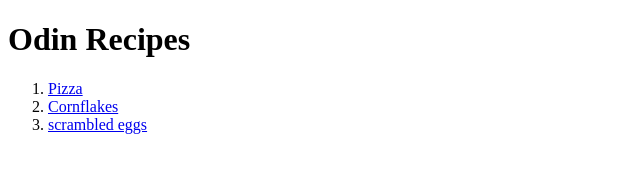
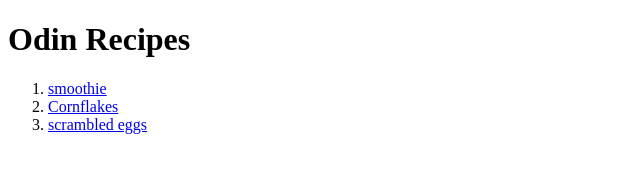
Before and after one commit to projectbr1/odin-recipes, a plain HTML site: page index.html in a window 1280 px wide. Shown: the full height of the page, 0-640 px from the left. Drawn offline with Linux system fonts and the light colour scheme.

Commit message:
changed pizza to smoothie in index file

```diff
--- a/index.html
+++ b/index.html
@@ -9,7 +9,7 @@
 <body>
     <h1>Odin Recipes</h1>
     <ol>
-<li><a href="recipes/pizza.html">Pizza</a></li>
+<li><a href="recipes/smoothie.html">smoothie</a></li>
 <li><a href="recipes/cornflakes.html">Cornflakes</a></li>
 <li><a href="recipes/eggs.html">scrambled eggs</a></li>
     </ol>
```
